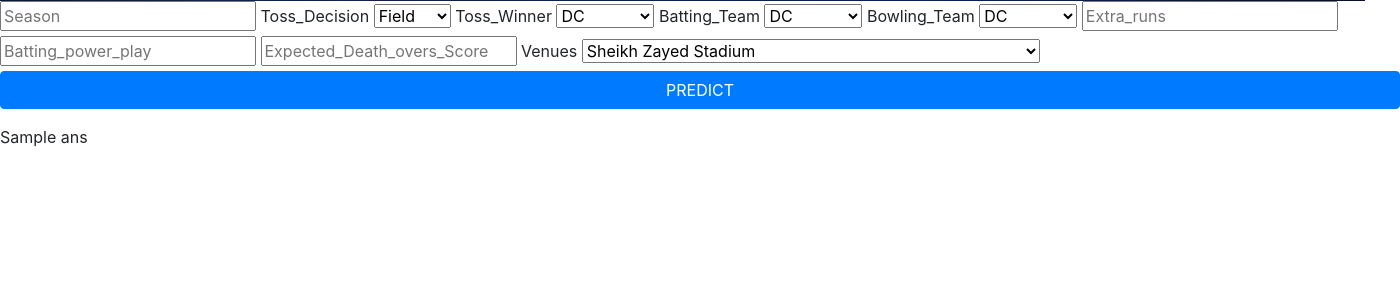
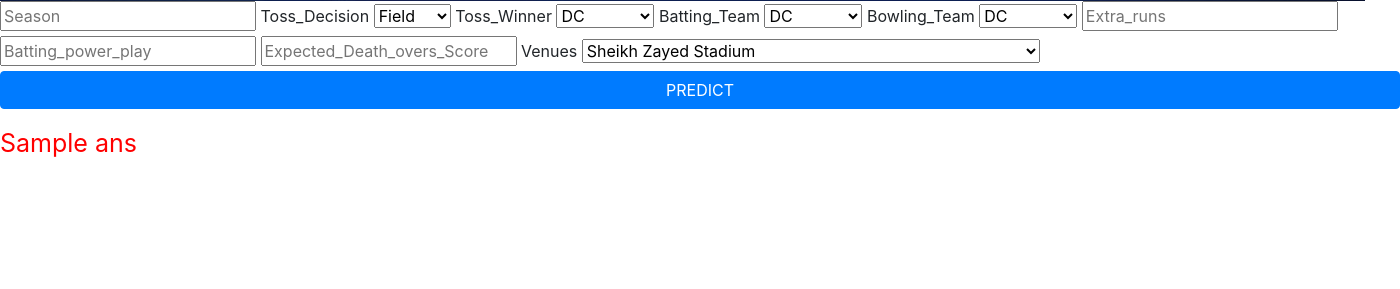
Before and after one commit to karthik295/IPL-First-Innings-Score-Predictor, a Flask app: template templates/index.html in a window 1400 px wide. Shown: the part 455-744 px from the top of the page. Run offline with Flask 2, Linux system fonts and the light colour scheme; the template is opened without the code that fills it: most values are stand-ins (such as "Sample title", 1, 10 or a date in 2020); parts of the project's set-up code (start-up, migrations or seed data) failed here and were passed over; some libraries are stand-ins or nearby versions.

Commit message:
Update index.html

```diff
--- a/templates/index.html
+++ b/templates/index.html
@@ -104,4 +104,4 @@
     <script src="https://cdn.jsdelivr.net/npm/popper.js@1.16.1/dist/umd/popper.min.js" integrity="sha384-9/reFTGAW83EW2RDu2S0VKaIzap3H66lZH81PoYlFhbGU+6BZp6G7niu735Sk7lN" crossorigin="anonymous"></script>
     <script src="https://stackpath.bootstrapcdn.com/bootstrap/4.5.2/js/bootstrap.min.js" integrity="sha384-B4gt1jrGC7Jh4AgTPSdUtOBvfO8shuf57BaghqFfPlYxofvL8/KUEfYiJOMMV+rV" crossorigin="anonymous"></script>
 </body>
-{{ans}}
+<p style="color:red;font-size:25px;">{{ans}}</p>
```
